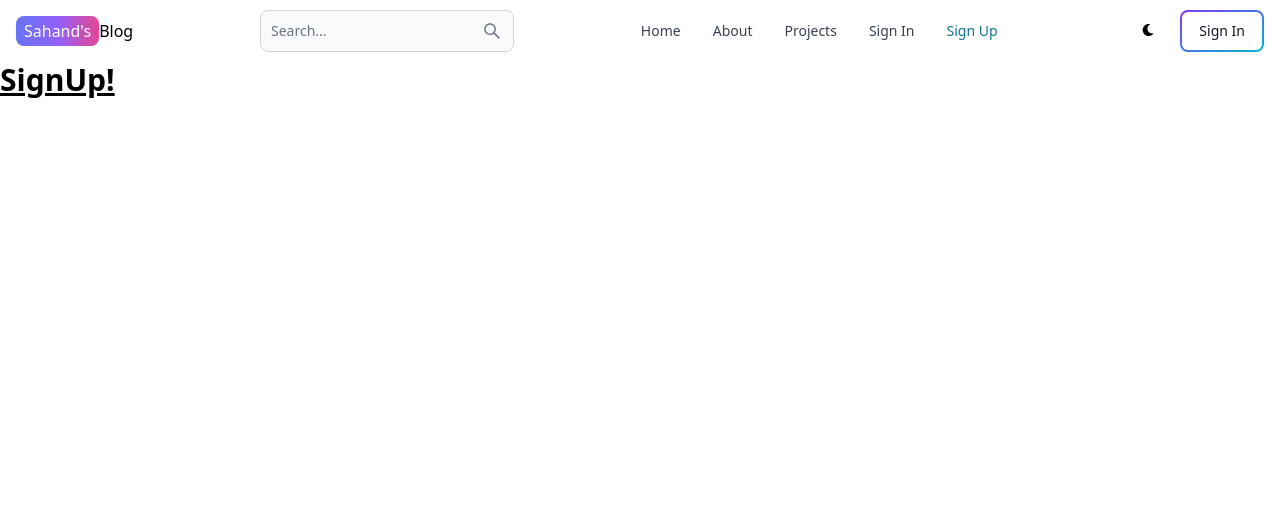
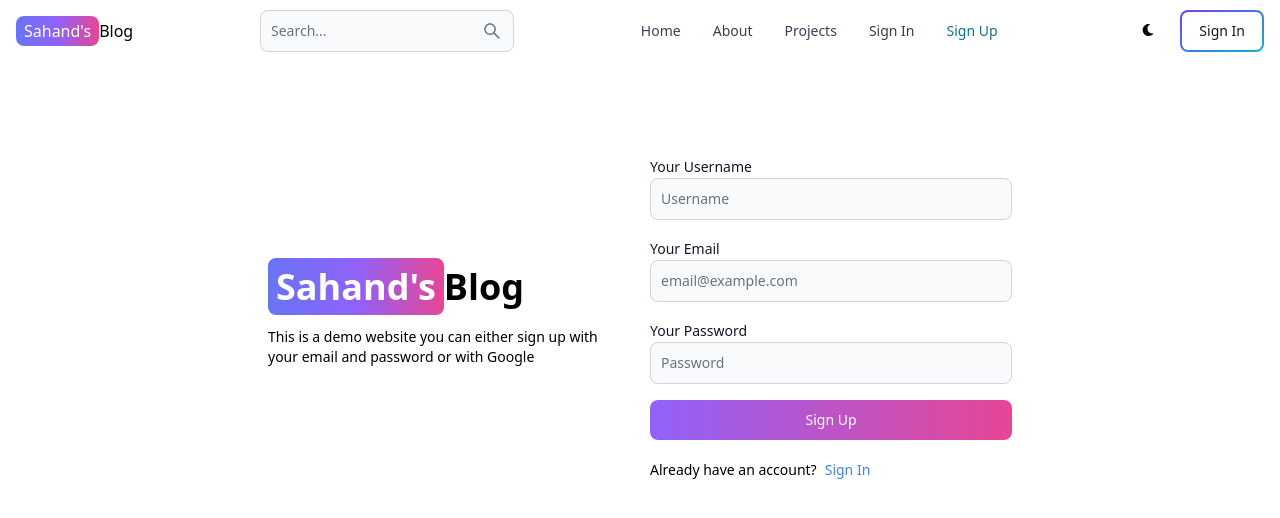
Before and after one commit to EtokNat/Mern-Blog, a React (Vite) app in the folder client/: page /signup in a window 1280 px wide. Shown: the top 518 px of the page. Built offline with nearby package versions, Linux system fonts and the light colour scheme.

Commit message:
complete signUp UI

```diff
--- a/client/src/pages/SignUp.jsx
+++ b/client/src/pages/SignUp.jsx
@@ -1,7 +1,68 @@
-const SignUp = () => (
-    <>
-        <h1 className="text-3xl font-bold underline">SignUp!</h1>
-    </>
-)
+import { Link } from "react-router-dom"
+import { Label, TextInput, Button } from "flowbite-react"
+
+const SignUp = () => {
+  return (
+    <div className='min-h-screen mt-20 '>
+      {/*Content container*/}
+      <div className='flex p-3 max-w-3xl mx-auto flex-col md:flex-row md:items-center gap-5'>
+        {/* Overall div */}
+        <div className='flex-1'>
+          {/* First section */}
+          <Link to='/' className='font-bold text-4xl dark:text-white'>
+            <span className='px-2 py-1 bg-gradient-to-r from-indigo-500 via-purple-500 to-pink-500 rounded-lg text-white'>
+              Sahand's
+            </span>
+            Blog
+          </Link>
+          <p className='text-sm mt-5'>
+            This is a demo website you can either sign up with your email and
+            password or with Google
+          </p>
+        </div>
+        {/* End of first section */}
+        <div className='flex-1'>
+          {/* Second section */}
+          <form className='flex flex-col gap-4'>
+            {/**/}
+            <div className=''>
+              {/* username field */}
+              <Label value='Your Username' />
+              <TextInput type='text' placeholder='Username' id='username' />
+            </div>
+            {/*end of username field*/}
+            <div className=''>
+              {/*email field*/}
+              <Label value='Your Email' />
+              <TextInput
+                type='text'
+                placeholder='email@example.com'
+                id='email'
+              />
+            </div>
+            {/*end of email field*/}
+            <div className=''>
+              {/*password field*/}
+              <Label value='Your Password' />
+              <TextInput type='text' placeholder='Password' id='password' />
+            </div>
+            {/*end of password field*/}
+            <Button gradientDuoTone='purpleToPink' type='submit'>
+              Sign Up
+            </Button>
+          </form>
+          <div className='flex gap-2 text-sm mt-5'>
+            {/*Extra section*/}
+            <span className=''>Already have an account?</span>
+            <Link to="/signin" className='text-blue-500'>Sign In</Link>
+          </div>
+          {/*Ens of extra section*/}
+        </div>
+        {/* End of second section */}
+      </div>
+      {/* End of overall div */}
+    </div>
+  )
+}
 
 export default SignUp
```
